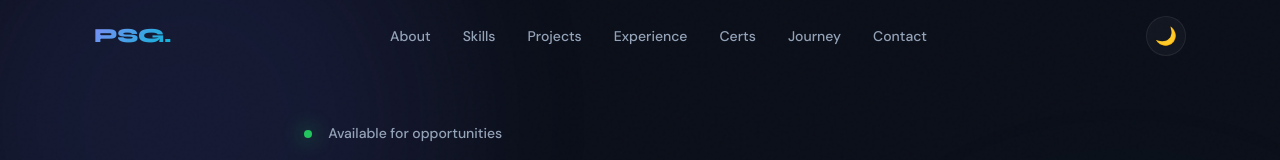
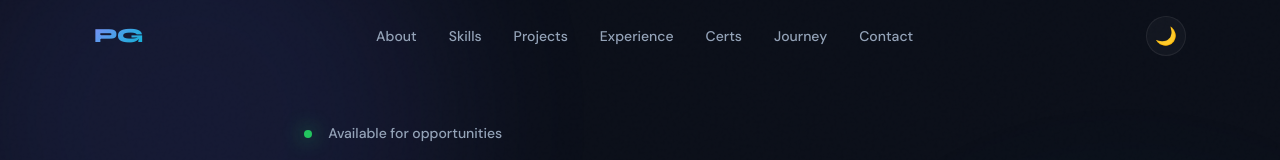
Before and after one commit to psgupta712/MyPortfolio, a plain HTML site: page index.html in a window 1280 px wide. Shown: the top 160 px of the page. Drawn offline with Linux system fonts and the light colour scheme.

Commit message:
minor update

```diff
--- a/index.html
+++ b/index.html
@@ -39,7 +39,7 @@
   <nav id="navbar" role="navigation" aria-label="Main navigation">
     <div class="container">
       <div class="nav-inner">
-        <a href="#hero" class="nav-logo" aria-label="Home">PSG.</a>
+        <a href="#hero" class="nav-logo" aria-label="Home">PG</a>
         <div class="nav-links" role="menubar">
           <a href="#about"          role="menuitem">About</a>
           <a href="#skills"         role="menuitem">Skills</a>
```
